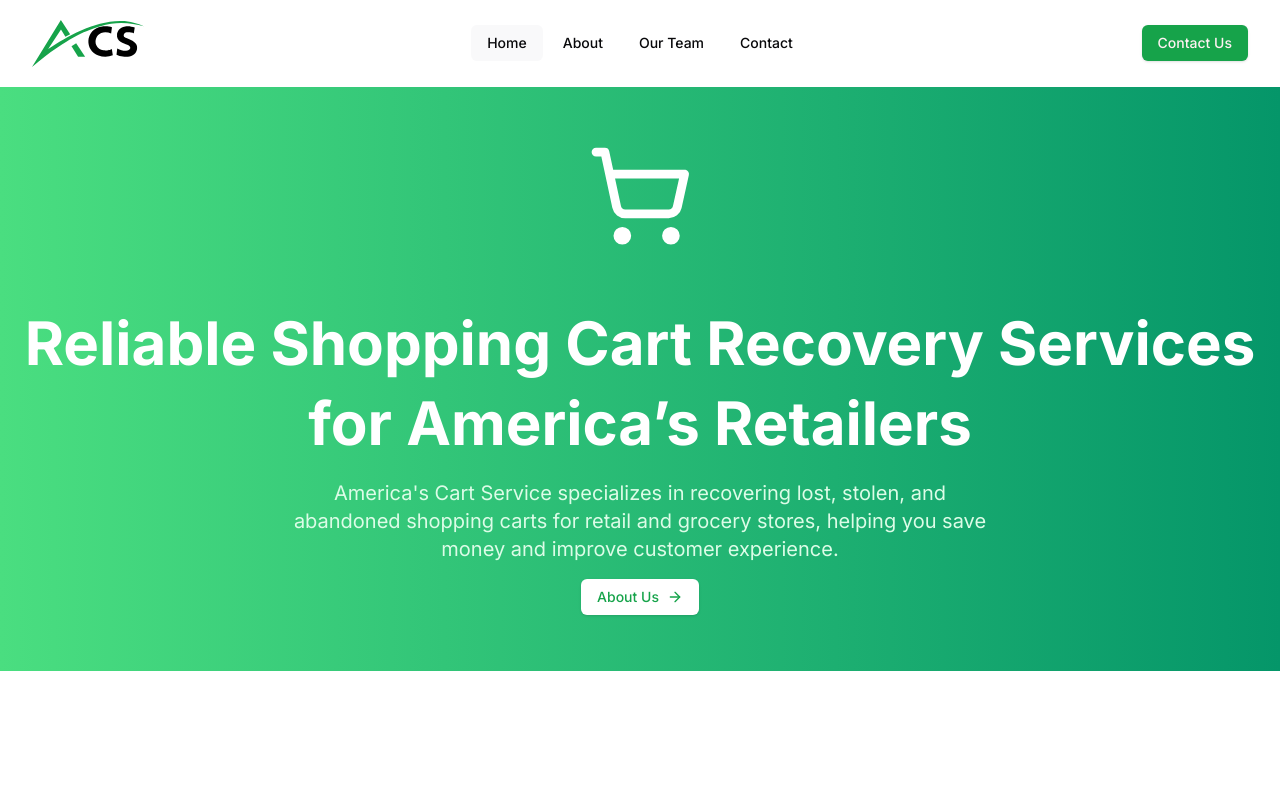
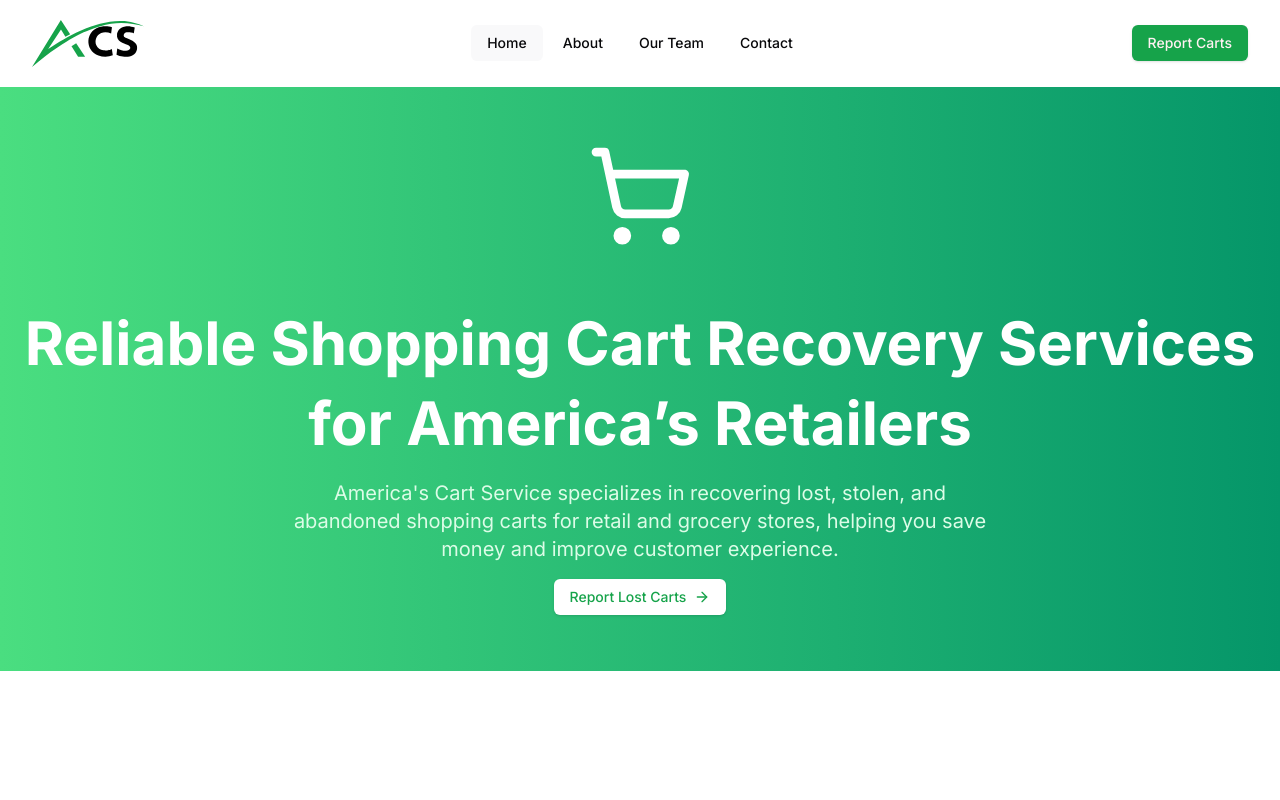
Before and after one commit to KentHefley/acs, a Next.js app: page / in a window 1280 px wide. Shown: the top 800 px of the page. Built offline with nearby package versions, Linux system fonts and the light colour scheme.

Commit message:
Changed contact button and hero button to direct to contact page with new button text

```diff
--- a/app/components/Hero.tsx
+++ b/app/components/Hero.tsx
@@ -51,8 +51,8 @@
             </div>
             <div className="space-x-4">
               <Button asChild className="bg-white text-primary hover:bg-green-100">
-                <Link href="/about">
-                  About Us
+                <Link href="/contact">
+                  Report Lost Carts
                   <ArrowRight className="ml-2 h-4 w-4" />
                 </Link>
               </Button>
--- a/app/components/Navbar.tsx
+++ b/app/components/Navbar.tsx
@@ -50,7 +50,7 @@
 
         <div className="flex items-center justify-end md:col-span-3 col-span-6">
             <Link href="/contact">
-            <Button className="hidden md:block">Contact Us</Button>
+            <Button className="hidden md:block">Report Carts</Button>
             </Link>
                 <div className="sm:hidden">
                 <MobileMenu/>
```
